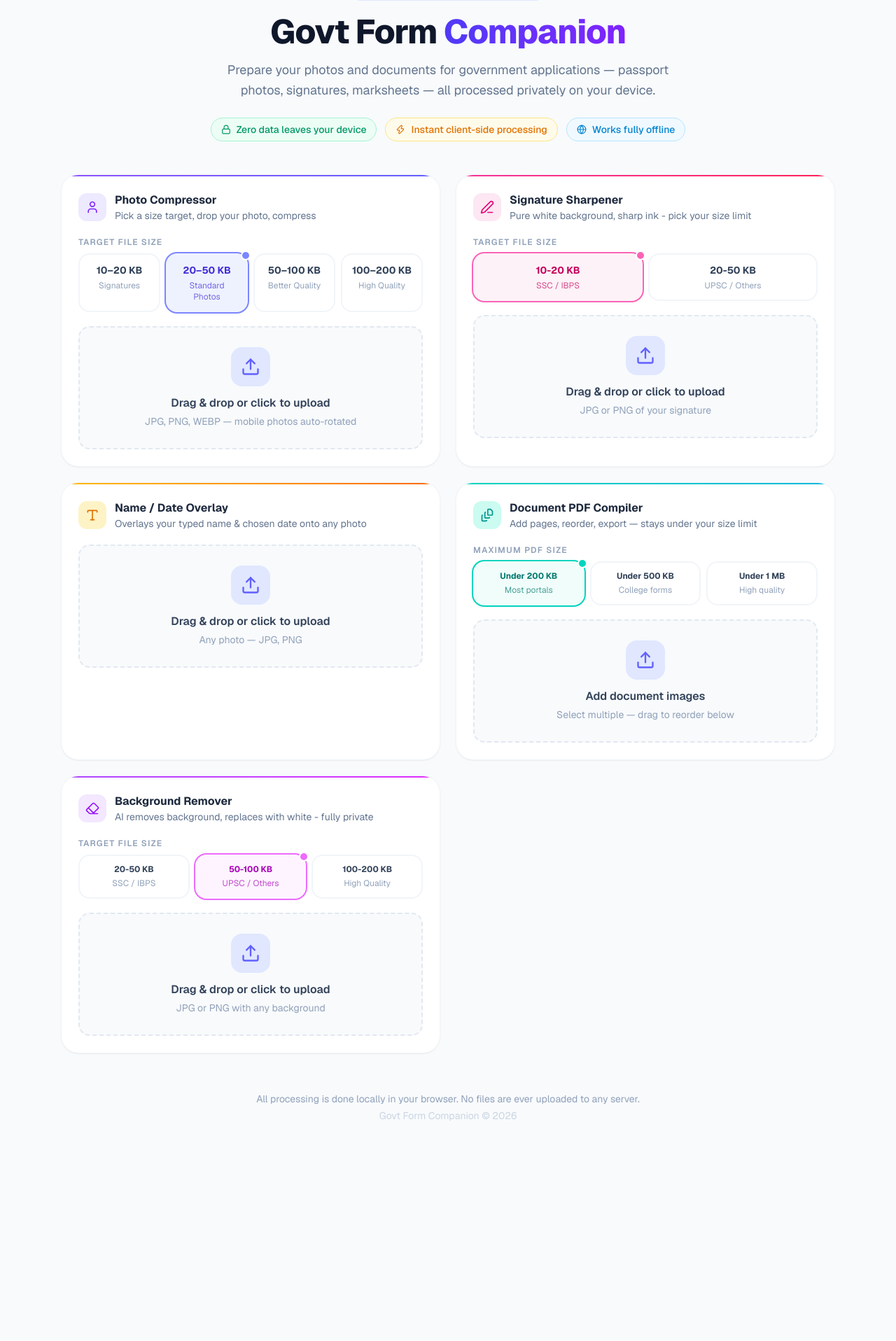
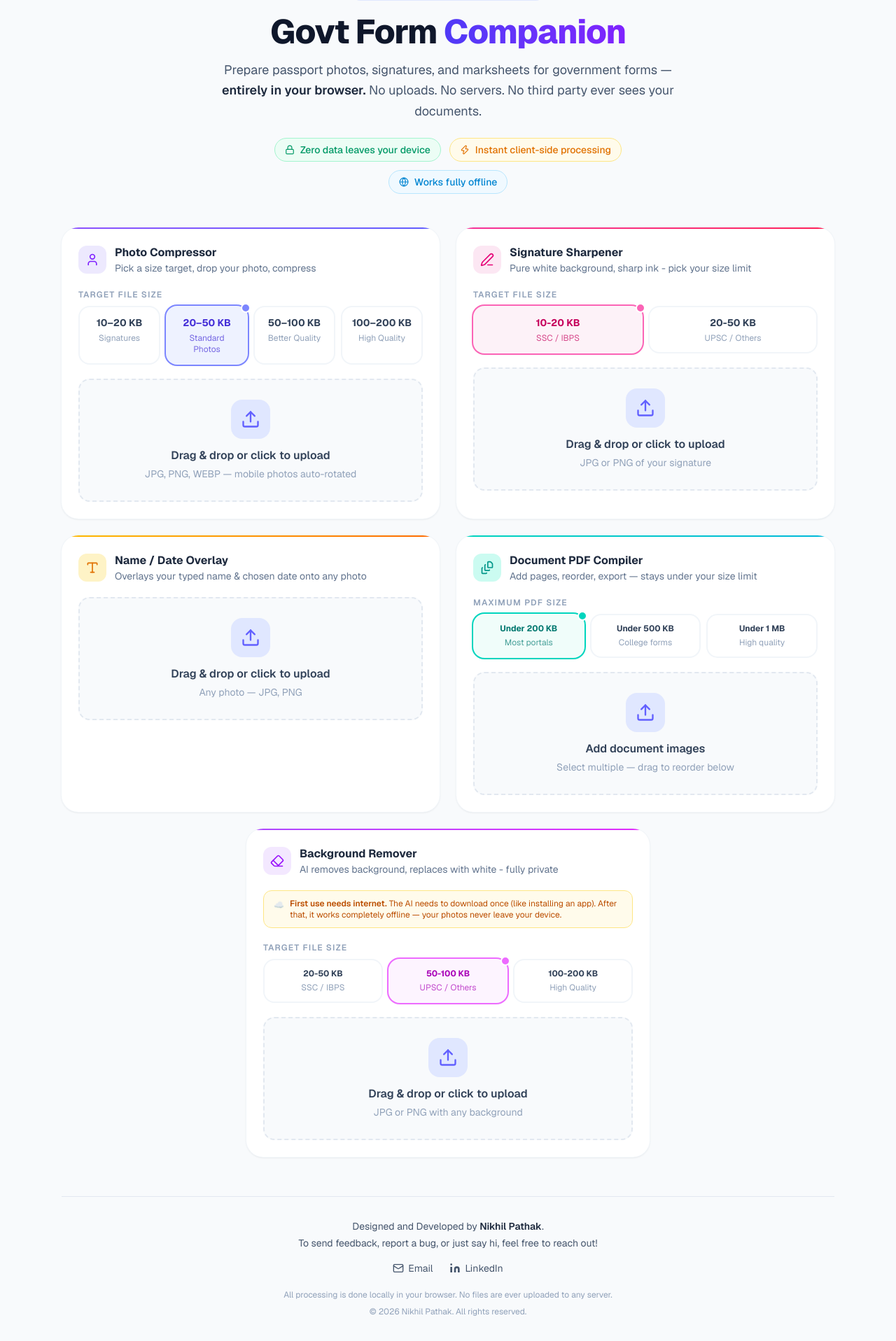
Before and after one commit to pixxel-nikhill/govt-form-companion, a Next.js app: page / in a window 1280 px wide. Shown: the part 144-2060 px from the top of the page at 70% size. Before the commit the page ends 1788 px from the top, so only its background shows below. Built offline with nearby package versions, Linux system fonts and the light colour scheme.

Commit message:
Updated footer and final UI touches

```diff
--- a/src/app/page.tsx
+++ b/src/app/page.tsx
@@ -48,11 +48,13 @@ export default function Home() {
               Companion
             </span>
           </h1>
-          <p className="mt-4 max-w-2xl mx-auto text-lg text-slate-500 leading-relaxed">
-            Prepare your photos and documents for government applications — passport photos, signatures, marksheets — all processed privately on your device.
+          <p className="mt-4 max-w-2xl mx-auto text-lg text-slate-600 leading-relaxed">
+            Prepare passport photos, signatures, and marksheets for government forms —{" "}
+            <span className="font-semibold text-slate-800">entirely in your browser.</span>{" "}
+            No uploads. No servers. No third party ever sees your documents.
           </p>
 
-          <div className="mt-6 flex flex-wrap justify-center gap-3">
+          <div className="mt-6 flex flex-wrap justify-center gap-3 max-w-lg mx-auto">
             {PILLS.map(({ icon: Icon, label, color }) => (
               <span key={label} className={`inline-flex items-center gap-2 rounded-full border px-3.5 py-1.5 text-sm font-medium ${color}`}>
                 <Icon className="h-3.5 w-3.5" />
@@ -63,7 +65,7 @@ export default function Home() {
         </motion.section>
 
         {/* Tools Grid */}
-        <div className="grid gap-6 md:grid-cols-2">
+        <div className="grid gap-6 md:grid-cols-2 [&>*:last-child:nth-child(odd)]:md:col-span-2 [&>*:last-child:nth-child(odd)]:md:max-w-xl [&>*:last-child:nth-child(odd)]:md:mx-auto [&>*:last-child:nth-child(odd)]:md:w-full">
           <ToolCard accent={TOOL_ACCENTS[0]} index={0}>
             <PassportPhotoTool />
           </ToolCard>
@@ -86,10 +88,46 @@ export default function Home() {
           initial={{ opacity: 0 }}
           animate={{ opacity: 1 }}
           transition={{ delay: 0.6 }}
-          className="mt-14 text-center text-sm text-slate-400"
+          className="mt-14 border-t border-slate-200 pt-8 pb-6 text-center text-sm text-slate-600"
         >
-          <p>All processing is done locally in your browser. No files are ever uploaded to any server.</p>
-          <p className="mt-1 text-slate-300">Govt Form Companion &copy; {new Date().getFullYear()}</p>
+          <p>
+            Designed and Developed by{" "}
+            <span className="font-semibold text-slate-800">Nikhil Pathak</span>.
+          </p>
+          <p className="mt-1">
+            To send feedback, report a bug, or just say hi, feel free to reach out!
+          </p>
+          <div className="mt-4 flex items-center justify-center gap-6">
+            <a
+              href="mailto:pathakn620@gmail.com"
+              className="inline-flex items-center gap-1.5 text-slate-600 transition-colors hover:text-indigo-600"
+            >
+              <svg xmlns="http://www.w3.org/2000/svg" className="h-4 w-4" viewBox="0 0 24 24" fill="none" stroke="currentColor" strokeWidth="2" strokeLinecap="round" strokeLinejoin="round">
+                <rect width="20" height="16" x="2" y="4" rx="2" />
+                <path d="m22 7-8.97 5.7a1.94 1.94 0 0 1-2.06 0L2 7" />
+              </svg>
+              Email
+            </a>
+            <a
+              href="https://www.linkedin.com/in/nikhil-pathak-dev"
+              target="_blank"
+              rel="noopener noreferrer"
+              className="inline-flex items-center gap-1.5 text-slate-600 transition-colors hover:text-indigo-600"
+            >
+              <svg xmlns="http://www.w3.org/2000/svg" className="h-4 w-4" viewBox="0 0 24 24" fill="currentColor">
+                <path d="M16 8a6 6 0 0 1 6 6v7h-4v-7a2 2 0 0 0-2-2 2 2 0 0 0-2 2v7h-4v-7a6 6 0 0 1 6-6z" />
+                <rect width="4" height="12" x="2" y="9" />
+                <circle cx="4" cy="4" r="2" />
+              </svg>
+              LinkedIn
+            </a>
+          </div>
+          <p className="mt-5 text-xs text-slate-400">
+            All processing is done locally in your browser. No files are ever uploaded to any server.
+          </p>
+          <p className="mt-2 text-xs text-slate-400">
+            &copy; {new Date().getFullYear()} Nikhil Pathak. All rights reserved.
+          </p>
         </motion.footer>
       </main>
     </div>
--- a/src/components/tools/BgRemoverTool.tsx
+++ b/src/components/tools/BgRemoverTool.tsx
@@ -175,6 +175,14 @@ export default function BgRemoverTool() {
         </div>
       </div>
 
+      <div className="flex items-start gap-2 rounded-xl bg-amber-50 border border-amber-200 px-3.5 py-2.5 text-xs text-amber-700">
+        <span className="mt-0.5">☁️</span>
+        <p>
+          <span className="font-semibold">First use needs internet.</span>{" "}
+          The AI needs to download once (like installing an app). After that, it works completely offline — your photos never leave your device.
+        </p>
+      </div>
+
       <div className="space-y-2">
         <p className="text-xs font-semibold uppercase tracking-widest text-slate-400">Target File Size</p>
         <div className="grid grid-cols-3 gap-2">
```
Also changed, not shown: 2 other files (tests, documents, lock files or other folders).
